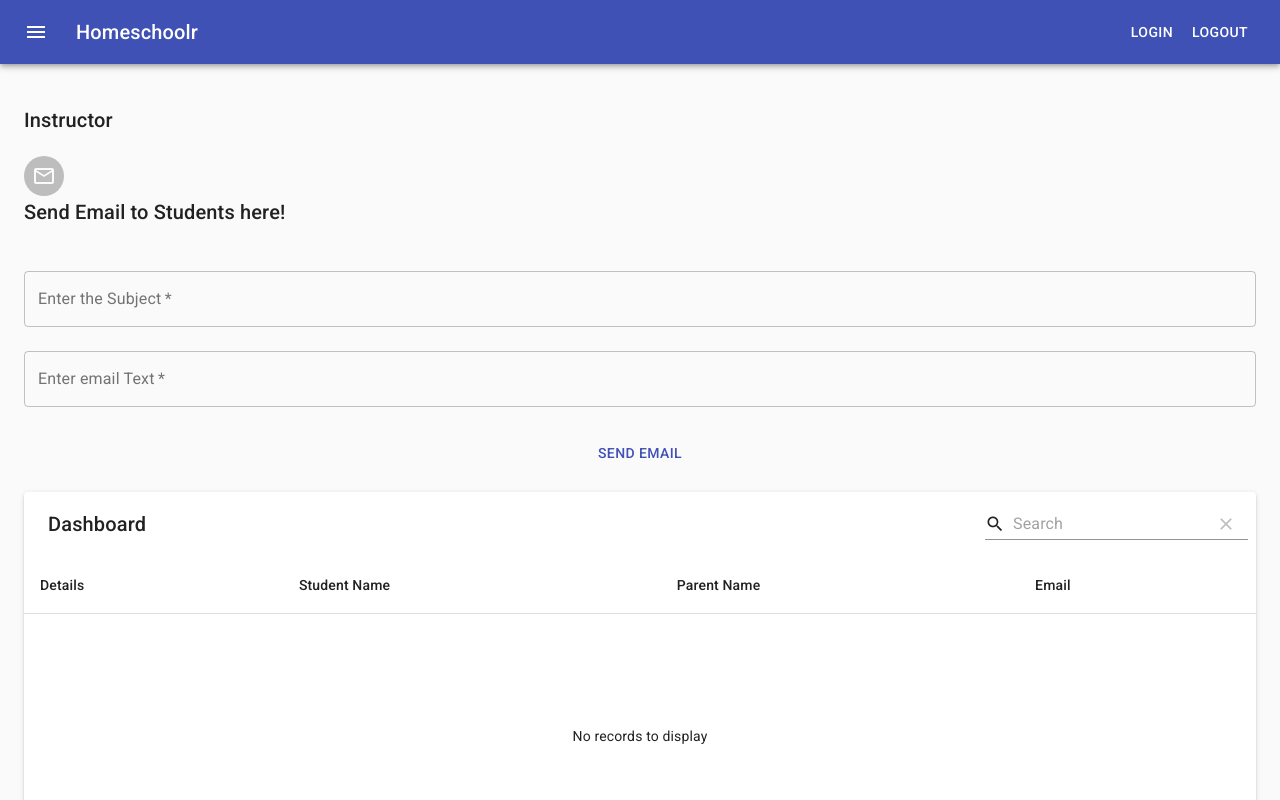
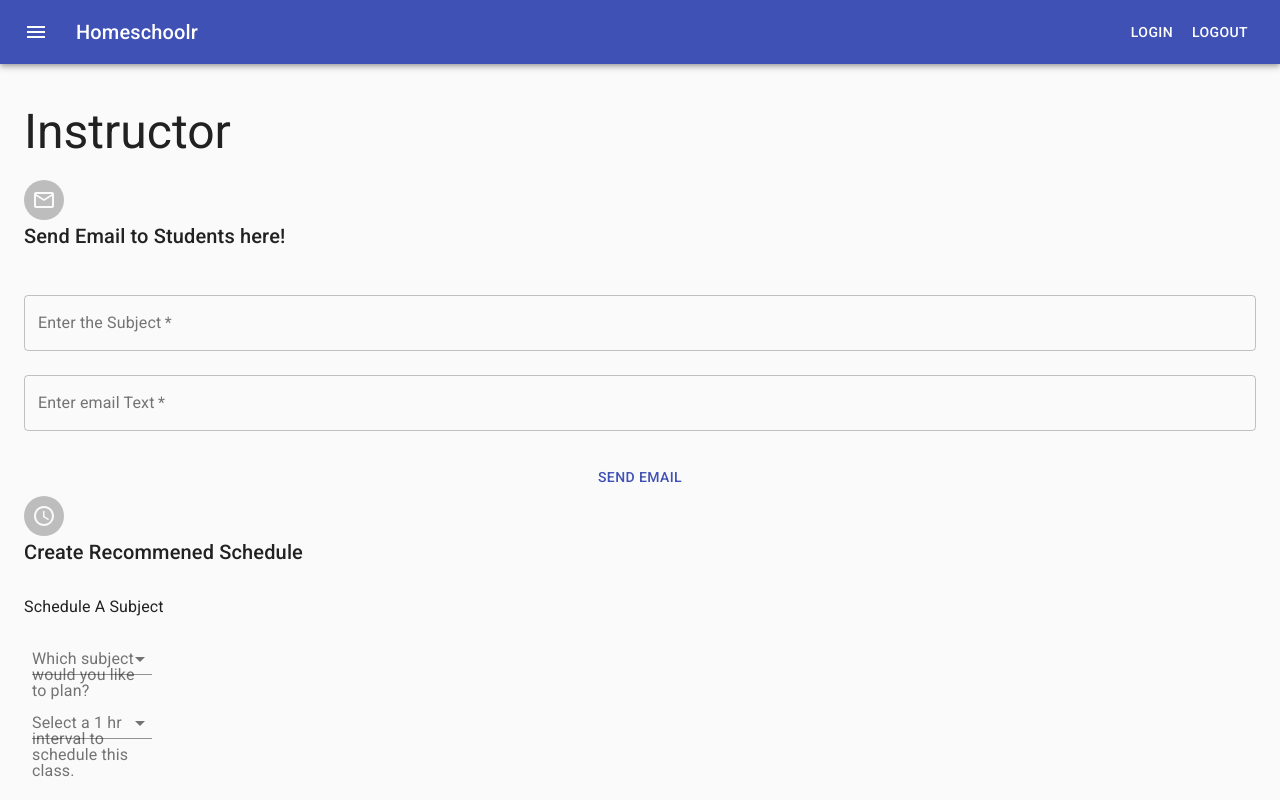
Before and after one commit to gideonrynn/homeschoolr-project3, a React (Create React App) app in the folder client/: page /teacher in a window 1280 px wide. Shown: the top 800 px of the page. Built offline with nearby package versions, Linux system fonts and the light colour scheme; no server answers.

Commit message:
changed spacing

```diff
--- a/client/src/pages/TeacherPage.js
+++ b/client/src/pages/TeacherPage.js
@@ -8,10 +8,12 @@ import { makeStyles } from '@material-ui/core/styles';
 import Container from '@material-ui/core/Container';
 import Avatar from '@material-ui/core/Avatar';
 import EmailOutlinedIcon from '@material-ui/icons/EmailOutlined';
+import ScheduleOutlinedIcon from '@material-ui/icons/ScheduleOutlined';
 
 import 'typeface-roboto';
 
 import Table from "../components/Table";
+import ScheduleForm from "../components/ScheduleForm";
 
 const useStyles = makeStyles((theme) => ({
     paper: {
@@ -82,7 +84,7 @@ class TeacherPage extends Component {
                 <div className={useStyles.paper}>
                     <br />
                     <br />
-                    <Typography variant="h6" color="inherit" noWrap>
+                    <Typography variant="h3" color="inherit" noWrap>
                         Instructor
                     </Typography>
                     <br />
@@ -131,6 +133,20 @@ class TeacherPage extends Component {
                             Send Email
                         </Button>
 
+                        {/* Recommened schedule here */}
+                        <div>
+                            <Avatar className={useStyles.avatar}>
+                                <ScheduleOutlinedIcon />
+                            </Avatar>
+                            <Typography variant="h6" gutterBottom>Create Recommened Schedule</Typography>
+                            <br />
+
+                            <ScheduleForm />
+                            <br />
+                            <br />
+
+                        </div>
+
                     </form>
 
                 </div>
```
